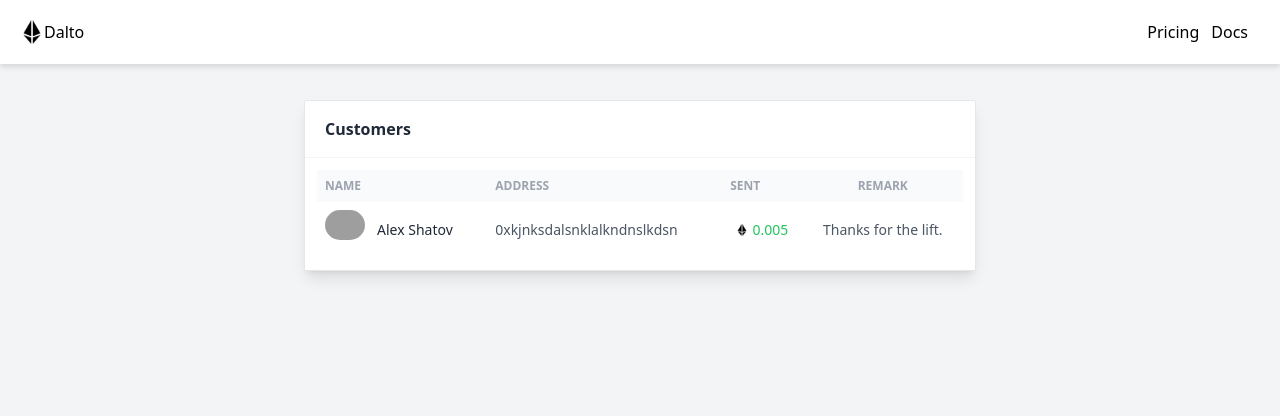
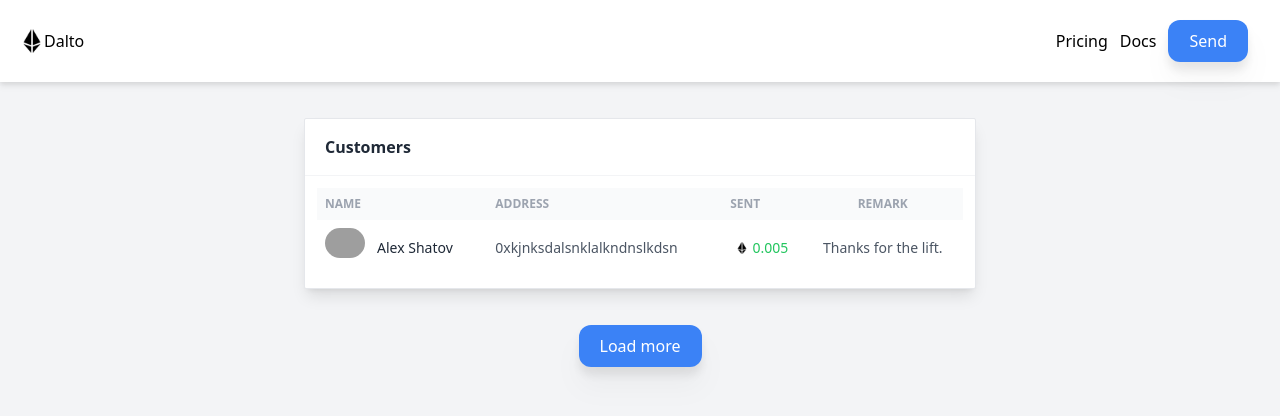
Before and after one commit to Daltonic/dalto, a React (Vite) app in the folder client/: page / in a window 1280 px wide. Shown: the top 416 px of the page. Built offline with nearby package versions, Linux system fonts and the light colour scheme; grey boxes are pictures that could not be loaded.

Commit message:
adds CTA buttons

```diff
--- a/client/src/App.jsx
+++ b/client/src/App.jsx
@@ -6,6 +6,11 @@
     <div className="flex flex-col space-y-4 h-screen bg-gray-100">
       <Header />
       <Tabuler />
+      <div className="text-center">
+        <button className="text-white bg-blue-500 py-2 px-5 rounded-xl drop-shadow-xl border border-transparent hover:bg-transparent hover:text-blue-500 hover:border hover:border-blue-500 focus:outline-none focus:ring">
+          Load more
+        </button>
+      </div>
     </div>
   )
 }
--- a/client/src/components/Header.jsx
+++ b/client/src/components/Header.jsx
@@ -11,9 +11,14 @@
         />
         <span>Dalto</span>
       </div>
-      <nav className="flex flex-row list-none">
+      <nav className="flex flex-row justify-center items-center list-none">
         <li className="cursor-pointer mr-3">Pricing</li>
         <li className="cursor-pointer mr-3">Docs</li>
+        <li className="cursor-pointer mr-3">
+          <button className="text-white bg-blue-500 py-2 px-5 rounded-xl drop-shadow-xl border border-transparent hover:bg-transparent hover:text-blue-500 hover:border hover:border-blue-500 focus:outline-none focus:ring">
+            Send
+          </button>
+        </li>
       </nav>
     </header>
   )
```
